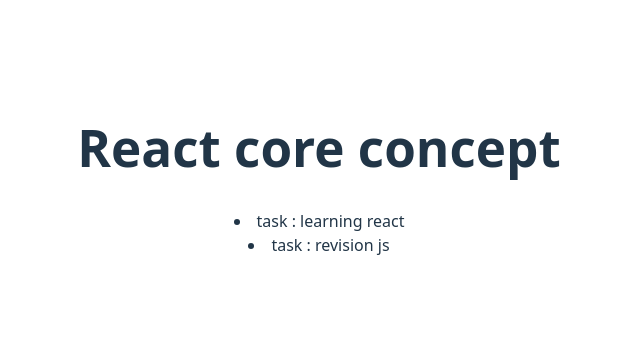
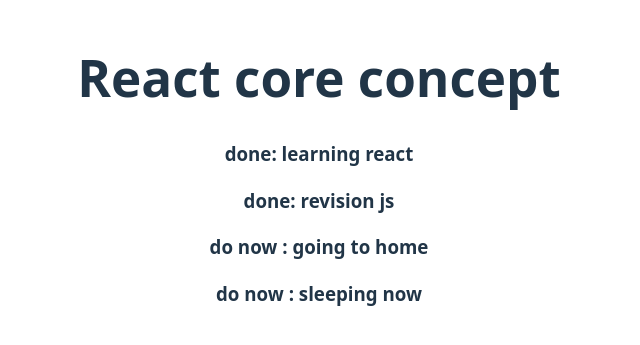
Before and after one commit to sohagroy7223/React-core-concept, a React (Vite) app in the folder explore-core-react/: page / in a window 1280 px wide. Shown: the part 229-574 px from the top of the page, without its empty margins (321-961 px from the left). Built offline with nearby package versions, Linux system fonts and the light colour scheme.

Commit message:
addad a condetion in app jsx and todo file

```diff
--- a/explore-core-react/src/App.jsx
+++ b/explore-core-react/src/App.jsx
@@ -6,8 +6,10 @@
     <>
       <h1>React core concept</h1>
 
-      <ToDo task = ' learning react'></ToDo>
-      <ToDo task = ' revision js'></ToDo>
+      <ToDo task = ' learning react' isDone = {true}></ToDo>
+      <ToDo task = ' revision js' isDone = {true}></ToDo>
+      <ToDo task = ' going to home ' isDone = {false}></ToDo>
+      <ToDo task = ' sleeping now' isDone = {false}></ToDo>
 
       {/* <Student name="sohag" dep="CSE"></Student>
       <Student name="sagor" dep="Marketing"></Student>
--- a/explore-core-react/src/todo.jsx
+++ b/explore-core-react/src/todo.jsx
@@ -1,5 +1,8 @@
-export default function ToDo({task}){
-    return (
-        <li>task :{task} </li>
-    )
+export default function ToDo({task,isDone}){
+   if(isDone===true){
+    return (<h3>done: {task}</h3>)
+   }
+   else{
+    return (<h3> do now : {task}</h3>)
+   }
 }
```
